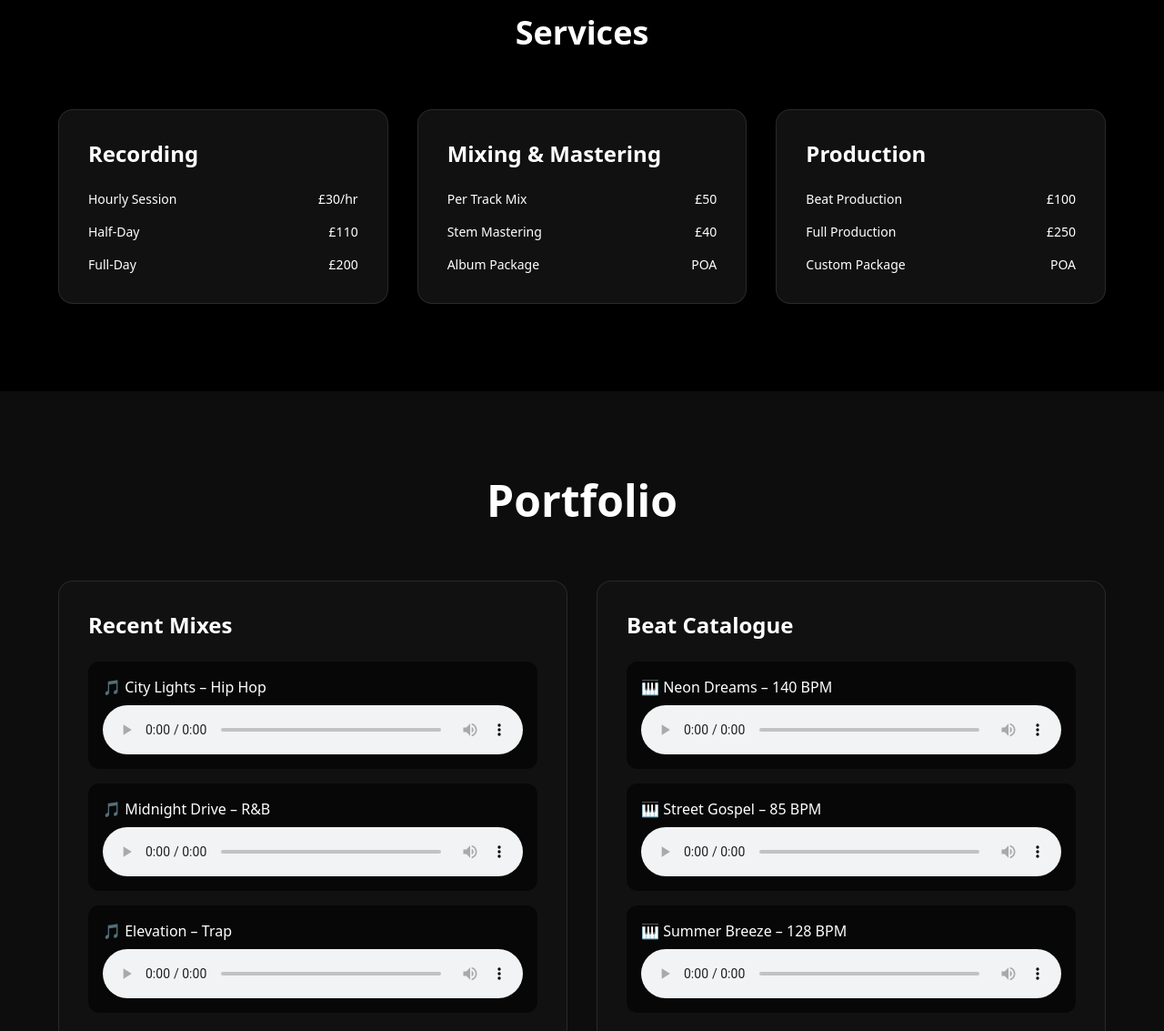
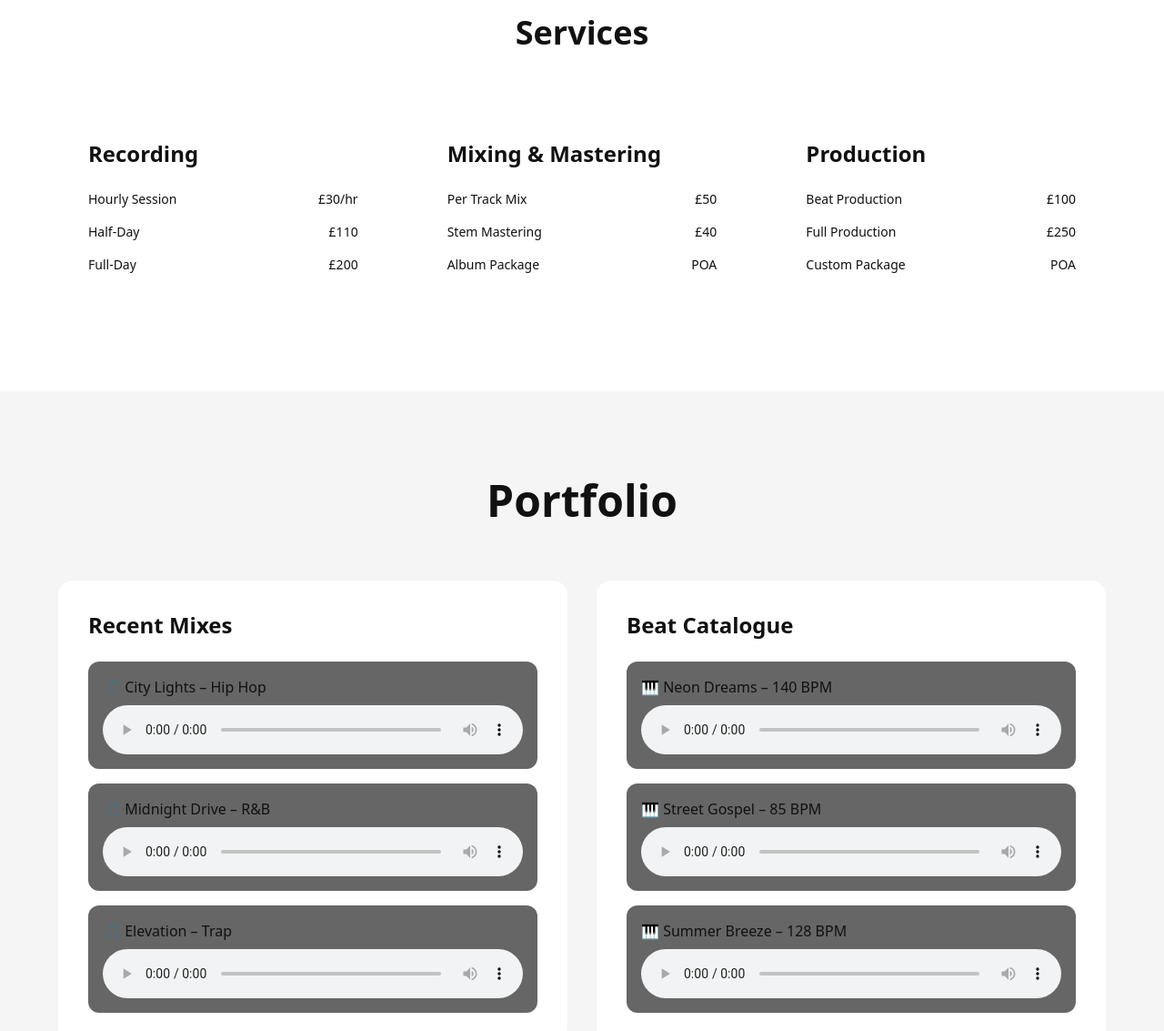
Before and after one commit to sstanl3ygeorge-hue/studio-xv, a plain HTML site: page index.html in a window 1280 px wide. Shown: the part 880-2013 px from the top of the page at 91% size. Drawn offline with nearby package versions, Linux system fonts and the light colour scheme.

Commit message:
Add CSS variables for automatic light/dark mode support

```diff
--- a/index.html
+++ b/index.html
@@ -9,15 +9,38 @@
   <script src="https://cdn.tailwindcss.com"></script>
 
   <style>
+    /* Default (Dark Mode) */
+    :root {
+      --bg: #000;
+      --bg-soft: #0d0d0d;
+      --card: #111;
+      --text: #ffffff;
+      --text-soft: rgba(255,255,255,0.8);
+      --accent: #ec4899;
+    }
+
+    /* Light Mode */
+    @media (prefers-color-scheme: light) {
+      :root {
+        --bg: #ffffff;
+        --bg-soft: #f5f5f5;
+        --card: #ffffff;
+        --text: #111111;
+        --text-soft: #444444;
+        --accent: #ec4899;
+      }
+    }
+
     html {
       scroll-behavior: smooth;
     }
 
+    /* Apply */
     html, body {
       margin: 0;
       padding: 0;
-      background: #000;
-      color: #fff;
+      background: var(--bg);
+      color: var(--text);
       overflow-x: hidden;
     }
 
@@ -86,7 +109,7 @@
     </div>
 
     <a href="#booking"
-      class="inline-block px-10 py-4 rounded-lg text-lg font-semibold bg-pink-600">
+      class="inline-block px-10 py-4 rounded-lg text-lg font-semibold bg-[var(--accent)]">
       Book Your Session
     </a>
   </div>
@@ -99,7 +122,7 @@
     <div class="grid md:grid-cols-3 gap-8">
 
       <!-- Recording -->
-      <div class="group rounded-2xl p-8 bg-[#111] border border-white/10
+      <div class="group rounded-2xl p-8 bg-[var(--card)] border border-white/10
                   transition-all duration-300
                   hover:-translate-y-2 hover:border-pink-500 hover:shadow-xl">
         <h3 class="text-2xl font-bold mb-6 group-hover:text-pink-500 transition">
@@ -113,7 +136,7 @@
       </div>
 
       <!-- Mixing & Mastering -->
-      <div class="group rounded-2xl p-8 bg-[#111] border border-white/10
+      <div class="group rounded-2xl p-8 bg-[var(--card)] border border-white/10
                   transition-all duration-300
                   hover:-translate-y-2 hover:border-pink-500 hover:shadow-xl">
         <h3 class="text-2xl font-bold mb-6 group-hover:text-pink-500 transition">
@@ -127,7 +150,7 @@
       </div>
 
       <!-- Production -->
-      <div class="group rounded-2xl p-8 bg-[#111] border border-white/10
+      <div class="group rounded-2xl p-8 bg-[var(--card)] border border-white/10
                   transition-all duration-300
                   hover:-translate-y-2 hover:border-pink-500 hover:shadow-xl">
         <h3 class="text-2xl font-bold mb-6 group-hover:text-pink-500 transition">
@@ -144,14 +167,14 @@
   </div>
 </section>
 
-<section id="portfolio" class="py-24 px-6 bg-[#0d0d0d]">
+<section id="portfolio" class="py-24 px-6 bg-[var(--bg-soft)]">
   <div class="max-w-6xl mx-auto">
     <h2 class="text-4xl md:text-5xl font-bold text-center mb-16">Portfolio</h2>
 
     <div class="grid md:grid-cols-2 gap-8">
 
       <!-- Recent Mixes -->
-      <div class="rounded-2xl p-8 bg-[#111] border border-white/10">
+      <div class="rounded-2xl p-8 bg-[var(--card)] border border-white/10">
         <h3 class="text-2xl font-bold mb-6">Recent Mixes</h3>
 
         <div class="space-y-4">
@@ -179,7 +202,7 @@
       </div>
 
       <!-- Beat Catalogue -->
-      <div class="rounded-2xl p-8 bg-[#111] border border-white/10">
+      <div class="rounded-2xl p-8 bg-[var(--card)] border border-white/10">
         <h3 class="text-2xl font-bold mb-6">Beat Catalogue</h3>
 
         <div class="space-y-4">
@@ -244,7 +267,7 @@
           class="w-full px-4 py-3 rounded-lg bg-black/60 border border-white/20 focus:border-pink-600 outline-none"></textarea>
 
         <button type="submit"
-          class="w-full py-4 rounded-lg bg-pink-600 font-bold text-lg hover:bg-pink-500 transition">
+          class="w-full py-4 rounded-lg bg-[var(--accent)] font-bold text-lg hover:bg-pink-500 transition">
           Submit Booking Request
         </button>
       </form>
@@ -253,11 +276,11 @@
   </div>
 </section>
 
-<section id="about" class="py-24 px-6 bg-[#0d0d0d]">
+<section id="about" class="py-24 px-6 bg-[var(--bg-soft)]">
   <div class="max-w-3xl mx-auto text-center">
     <h2 class="text-4xl md:text-5xl font-bold mb-10">About Studio XV</h2>
 
-    <p class="text-lg opacity-80 leading-relaxed">
+    <p class="text-lg text-[var(--text-soft)] leading-relaxed">
       Studio XV is a professional recording and production space built for
       artists who value sound quality, creative freedom, and a stress-free
       environment. With over 15 years of experience, we specialise in recording,
```
